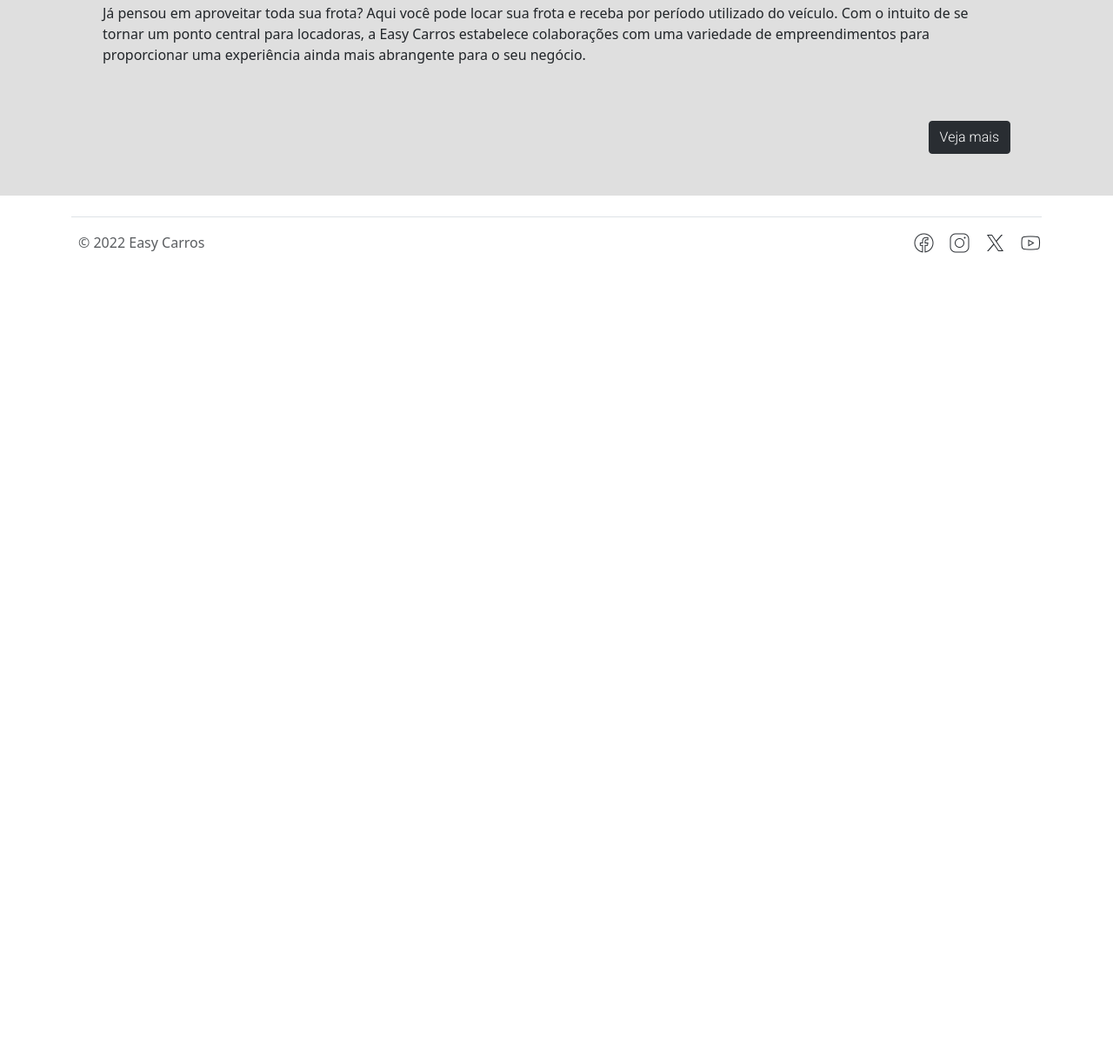
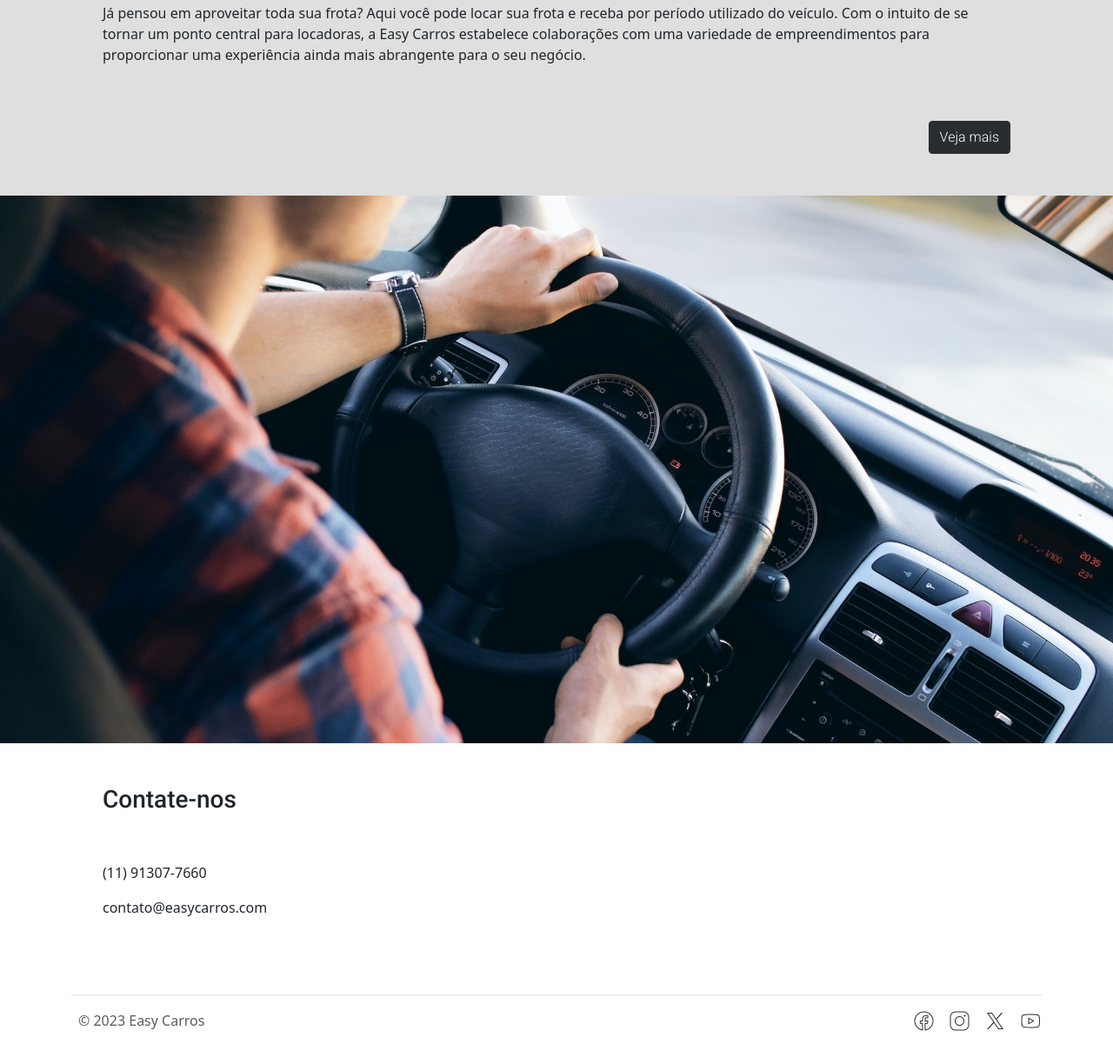
Before and after one commit to esterquintino/EasyCarros, a plain HTML site: page index.html in a window 1280 px wide. Shown: the part 1403-2627 px from the top of the page at 87% size. Before the commit the page ends 1735 px from the top, so only its background shows below. Drawn offline with nearby package versions, Linux system fonts and the light colour scheme.

Commit message:
Criação ação contato

```diff
--- a/css/style.css
+++ b/css/style.css
@@ -122,6 +122,17 @@ h6 {
     font-size: 16px;
 }
 
+.btn-vejamais:hover{
+    border-color: #292D32;
+    border-width: 0.5px;
+    border-radius: 4px;
+}
+
+.img-banner{
+    width: 100dvw;
+    overflow: hidden;
+}
+
 /* Rodapé */
 
 .container-rodape{
--- a/index.html
+++ b/index.html
@@ -212,7 +212,23 @@
         </div>
     </div>
 
-    <!-- -->
+    <!-- Container dark -->
+
+    <!-- Banner -->
+    <div class="Container">
+        <img src="images/dirigindo.jpg" class="img-banner">
+    </div>
+    <!-- Banner -->
+
+    <!-- Contate-nos -->
+
+    <div class="container float-right p-5">
+        <h3>Contate-nos</h3>
+        <p class="pt-5">(11) 91307-7660</p>
+        <p>contato@easycarros.com</p>
+    </div>
+
+    <!-- Contate-nos -->
 
     <!-- Conteúdo -->
 
@@ -223,7 +239,7 @@
                 <a href="./index.html" class="mb-3 me-2 mb-md-0 text-muted text-decoration-none lh-1">
                     <img src="" alt="">
                 </a>
-                <span class="mb-3 mb-md-0 text-muted">© 2022 Easy Carros</span>
+                <span class="mb-3 mb-md-0 text-muted">© 2023 Easy Carros</span>
             </div>
 
             <ul class="nav col-md-4 justify-content-end list-unstyled d-flex" class="ico-redes">
```
Also changed, not shown: images/dirigindo.jpg (added).
